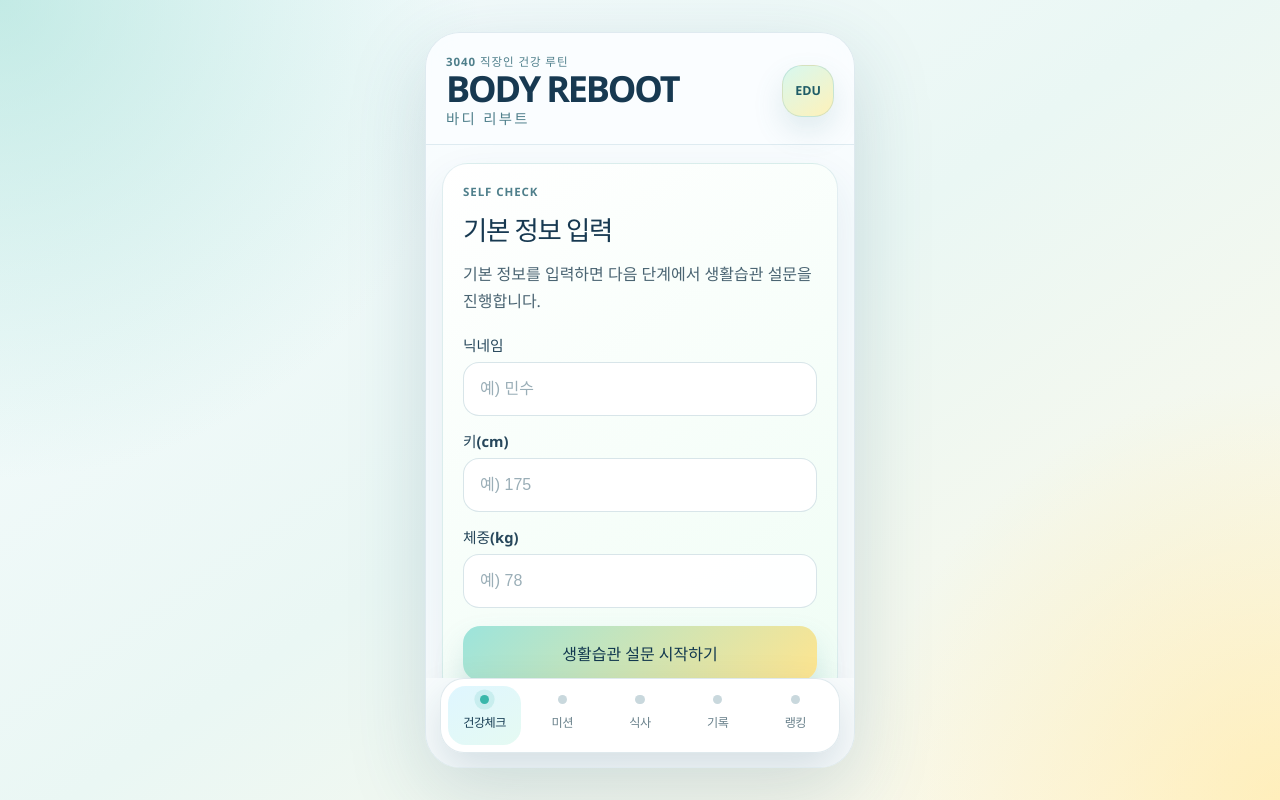
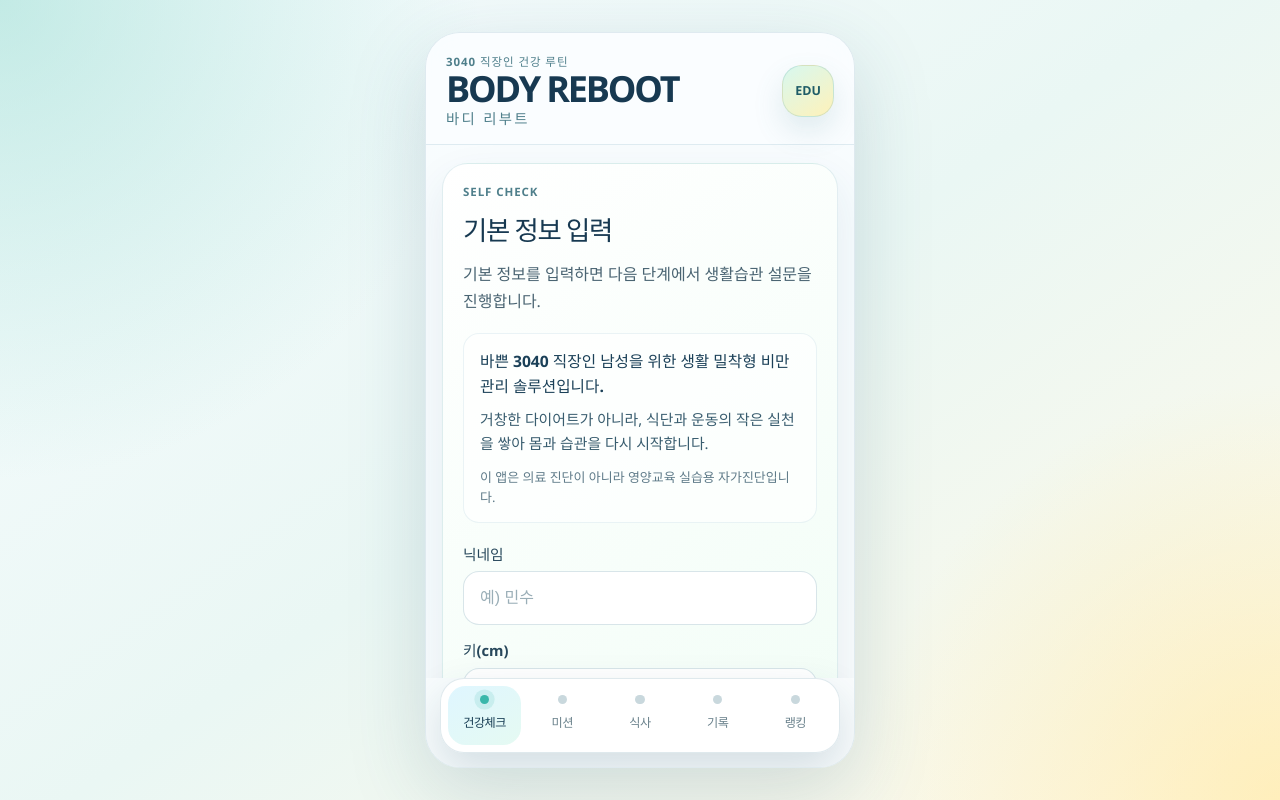
Before and after one commit to haneugenee/body-reboot, a React (Vite) app: page / in a window 1280 px wide. Built offline with nearby package versions, Linux system fonts and the light colour scheme.

Commit message:
Add health check intro copy

```diff
--- a/src/App.css
+++ b/src/App.css
@@ -250,6 +250,38 @@ button {
   margin: 0;
   color: #4a6472;
   line-height: 1.65;
+}
+
+.health-check-intro {
+  display: grid;
+  gap: 0.55rem;
+  margin-top: 0.2rem;
+  padding: 0.95rem 1rem;
+  border-radius: 1rem;
+  background: rgba(255, 255, 255, 0.62);
+  border: 1px solid rgba(114, 170, 188, 0.14);
+}
+
+.health-check-intro-lead {
+  margin: 0;
+  color: #1b4058;
+  font-size: 0.98rem;
+  font-weight: 800;
+  line-height: 1.55;
+}
+
+.health-check-intro-body {
+  margin: 0;
+  color: #395d6f;
+  font-size: 0.93rem;
+  line-height: 1.65;
+}
+
+.health-check-intro-note {
+  margin: 0.15rem 0 0;
+  color: #5f7b89;
+  font-size: 0.81rem;
+  line-height: 1.55;
 }
 
 .health-check-form {
--- a/src/components/HealthCheckStart.jsx
+++ b/src/components/HealthCheckStart.jsx
@@ -33,6 +33,19 @@ export default function HealthCheckStart({ profile, setProfile, onStartSurvey })
       <p className="health-check-description">
         기본 정보를 입력하면 다음 단계에서 생활습관 설문을 진행합니다.
       </p>
+
+      <div className="health-check-intro" aria-label="앱 소개">
+        <p className="health-check-intro-lead">
+          바쁜 3040 직장인 남성을 위한 생활 밀착형 비만 관리 솔루션입니다.
+        </p>
+        <p className="health-check-intro-body">
+          거창한 다이어트가 아니라, 식단과 운동의 작은 실천을 쌓아 몸과 습관을
+          다시 시작합니다.
+        </p>
+        <p className="health-check-intro-note">
+          이 앱은 의료 진단이 아니라 영양교육 실습용 자가진단입니다.
+        </p>
+      </div>
 
       <form className="health-check-form" onSubmit={handleSubmit}>
         <label className="form-field">
```
